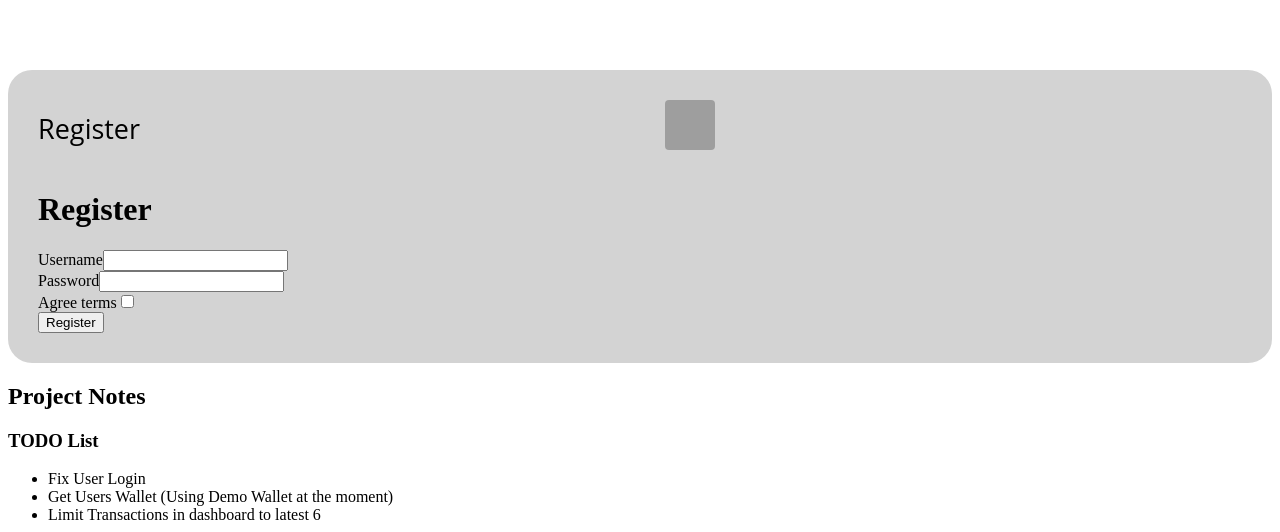
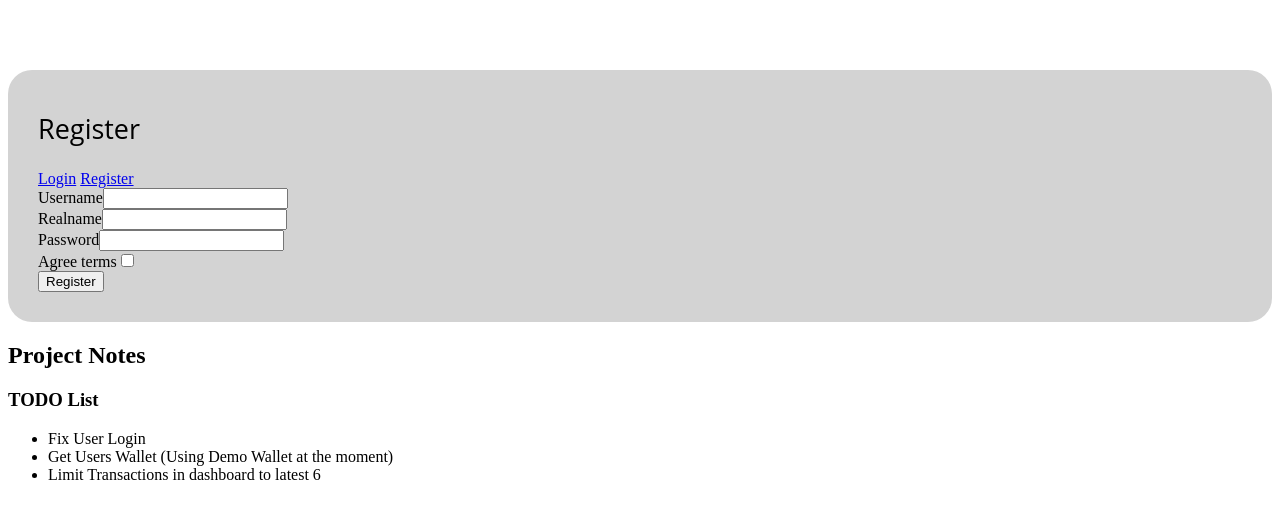
Before and after one commit to joshbyvelds/bsx-version-two, a Symfony app: template templates/registration/register.html.twig in a window 1280 px wide. Shown: the top 532 px of the page. Run offline with Twig, Linux system fonts and the light colour scheme; the template is opened without the code that fills it, so the values that code supplies are empty; form fields are guessed from the names that the template uses; some libraries are stand-ins or nearby versions; some web fonts are replaced; grey boxes are pictures that could not be loaded.

Commit message:
reorginize nav blocks and user data in twig

```diff
--- a/src/Controller/DashboardController.php
+++ b/src/Controller/DashboardController.php
@@ -26,7 +26,6 @@ class DashboardController extends AbstractController
         return $this->render('dashboard/index.html.twig', [
             'page_title' => 'Dashboard',
             'show_nav' => true,
-            'user' => $user,
             'wallet' => $wallet,
             'transactions' => $transactions,
         ]);
--- a/src/Controller/ToolsController.php
+++ b/src/Controller/ToolsController.php
@@ -19,8 +19,8 @@ class ToolsController extends AbstractController
     #[Route('/tools/daytradecalc', name: 'tools_daytrade_calc')]
     public function index(): Response
     {
+        $user = $user = $this->getUser();
         return $this->render('tools/daytrade_calc.html.twig', [
-            'show_nav' => true,
             'controller_name' => 'ToolsController',
         ]);
     }
--- a/templates/base.html.twig
+++ b/templates/base.html.twig
@@ -25,20 +25,20 @@
     </head>
     <body>
         <div class="container">
-            {% if show_nav %}
-            {% include "partials/navbar.html.twig" %}<!--
-
-        -->{% endif %}<div class="page_content">
+            {% block navbar %}{% include "partials/navbar.html.twig" %}{% endblock %}<!--
+        --><div class="page_content">
                 <header>
                     <div class="page_title">{{ block('title') }}</div>
 
+                    {% if app.user %}
                     <div class="user_panel">
-                        <div class="profile_pic" style="background-image: url(/assets/images/user_profile_pictures/{{ user.id }}.jpg);"></div>
+                        <div class="profile_pic" style="background-image: url(/assets/images/user_profile_pictures/{{ app.user.id }}.jpg);"></div>
                         <div class="user_text">
-                            <div class="realname">{{ user.realname }}</div>
-                            <div class="username">{{ user.username }}</div>
+                            <div class="realname">{{ app.user.realname }}</div>
+                            <div class="username">{{ app.user.username }}</div>
                         </div>
                     </div>
+                    {% endif %}
                 </header>
 
                 {% block body %}{% endblock %}
--- a/templates/registration/register.html.twig
+++ b/templates/registration/register.html.twig
@@ -2,11 +2,20 @@
 
 {% block title %}Register{% endblock %}
 
+{% block navbar %}{% endblock %}
+
 {% block body %}
-    <h1>Register</h1>
-
+<div class="splash">
+    <div class="header">
+        <div class="logo"></div>
+        <nav>
+            <a href="/">Login</a>
+            <a href="/register">Register</a>
+        </nav>
+    </div>
     {{ form_start(registrationForm) }}
         {{ form_row(registrationForm.username) }}
+        {{ form_row(registrationForm.realname) }}
         {{ form_row(registrationForm.plainPassword, {
             label: 'Password'
         }) }}
@@ -14,4 +23,5 @@
 
         <button type="submit" class="btn">Register</button>
     {{ form_end(registrationForm) }}
+</div>
 {% endblock %}
--- a/templates/security/login.html.twig
+++ b/templates/security/login.html.twig
@@ -1,6 +1,8 @@
 {% extends 'base.html.twig' %}
 
 {% block title %}Log in!{% endblock %}
+
+{% block navbar %}{% endblock %}
 
 {% block body %}
 <div class="splash">
--- a/templates/tools/daytrade_calc.html.twig
+++ b/templates/tools/daytrade_calc.html.twig
@@ -3,7 +3,6 @@
 {% block title %}BSX - Day Trade Calculator{% endblock %}
 
 {% block body %}
-    <h2>Day Trade Calculator</h2>
     <table id="dt_table">
         <tr>
             <th>Buy/Sell</th>
```
